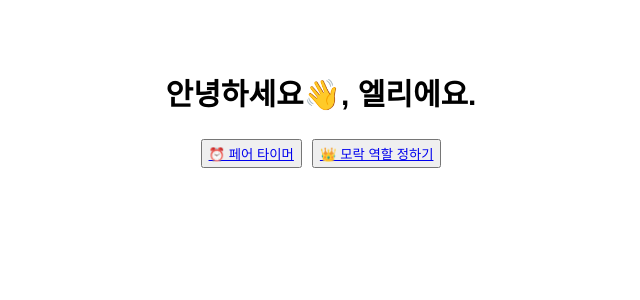
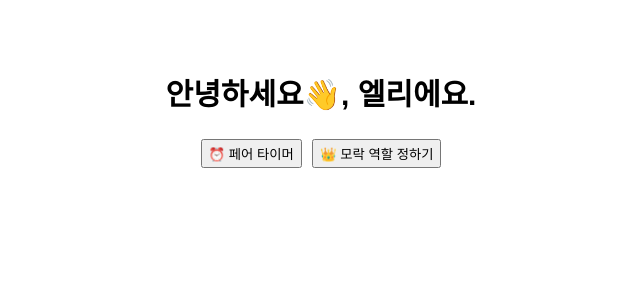
Before and after one commit to RIANAEH/learning, a React (Create React App) app: page / in a window 1280 px wide. Shown: the top 300 px of the page, without its empty margins (319-959 px from the left). Built offline with nearby package versions, Linux system fonts and the light colour scheme.

Commit message:
refactor: 홈 화면의 메뉴 버튼 스타일 변경

```diff
--- a/src/App.js
+++ b/src/App.js
@@ -17,12 +17,16 @@ export default function App() {
           paddingBottom: "1rem"
         }}
       >
-        <button style={buttonStyle}>
-          <Link to="/pair-timer">⏰ 페어 타이머</Link>
-        </button>
-        <button style={buttonStyle}>
-          <Link to="/morak-role-selector">👑 모락 역할 정하기</Link>
-        </button>
+        <Link to="/pair-timer">
+          <button style={buttonStyle}>
+            ⏰ 페어 타이머
+          </button>
+        </Link>
+        <Link to="/morak-role-selector">
+          <button style={buttonStyle}>
+            👑 모락 역할 정하기
+          </button>
+        </Link>
       </nav>
     </div>
   );
```
